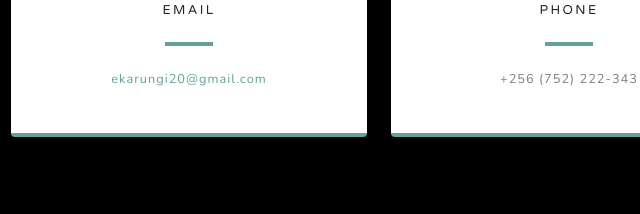
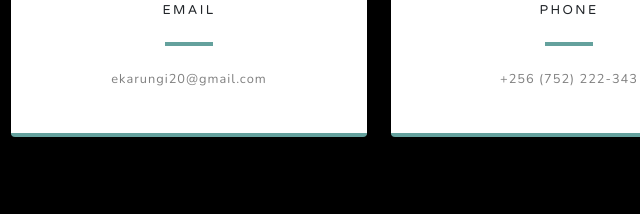
Before and after one commit to kessyy/portfolio, a plain HTML site: page index.html in a window 1280 px wide. Shown: the part 3204-3418 px from the top of the page, 451-1091 px from the left. Drawn offline with nearby package versions, Linux system fonts and the light colour scheme.

Commit message:
minor changes

```diff
--- a/index.html
+++ b/index.html
@@ -158,7 +158,7 @@
                                 <i class="fas fa-envelope text-primary mb-2"></i>
                                 <h4 class="text-uppercase m-0">Email</h4>
                                 <hr class="my-4" />
-                                <div class="small text-black-50"><a href="#!">ekarungi20@gmail.com</a></div>
+                                <div class="small text-black-50">ekarungi20@gmail.com</div>
                             </div>
                         </div>
                     </div>
```
